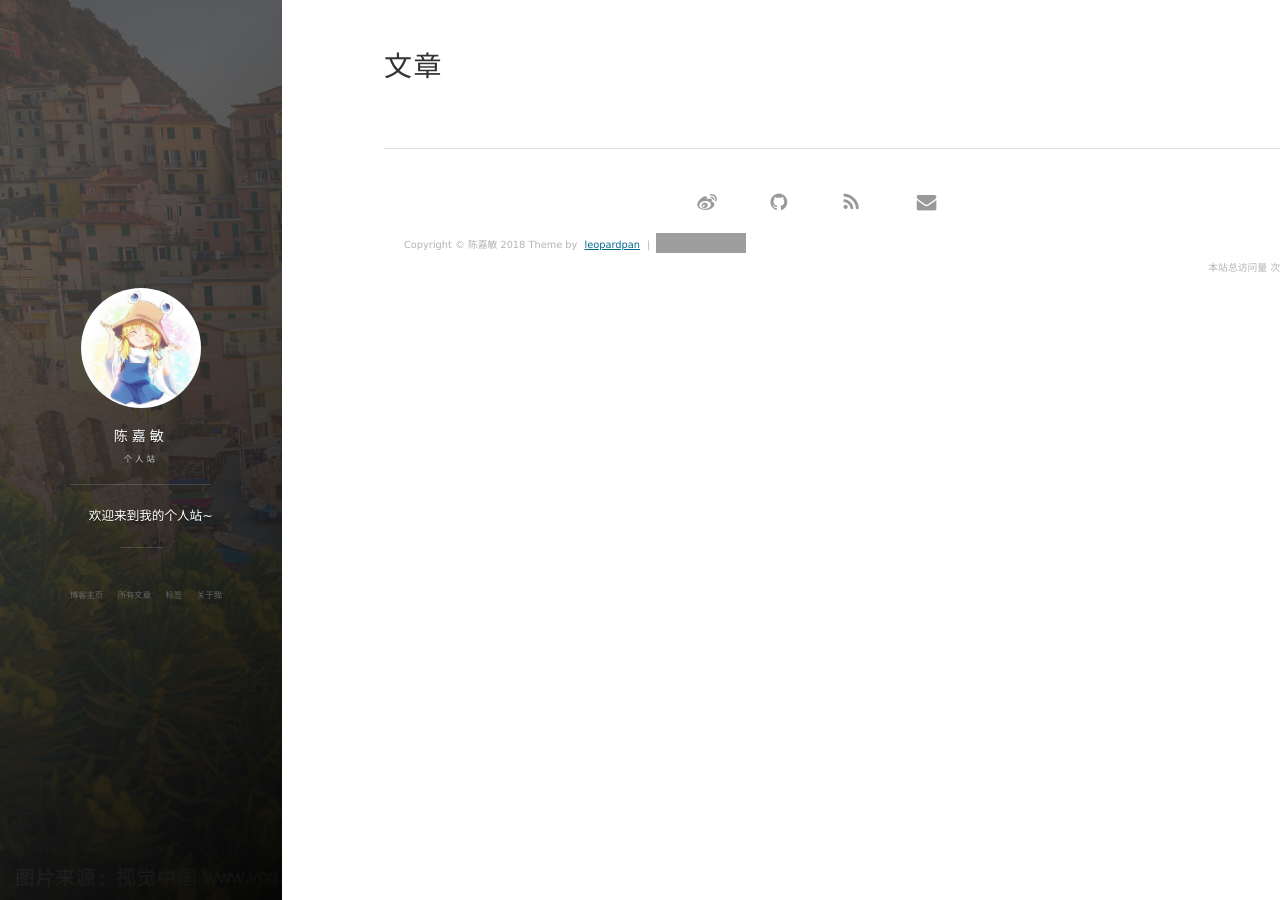
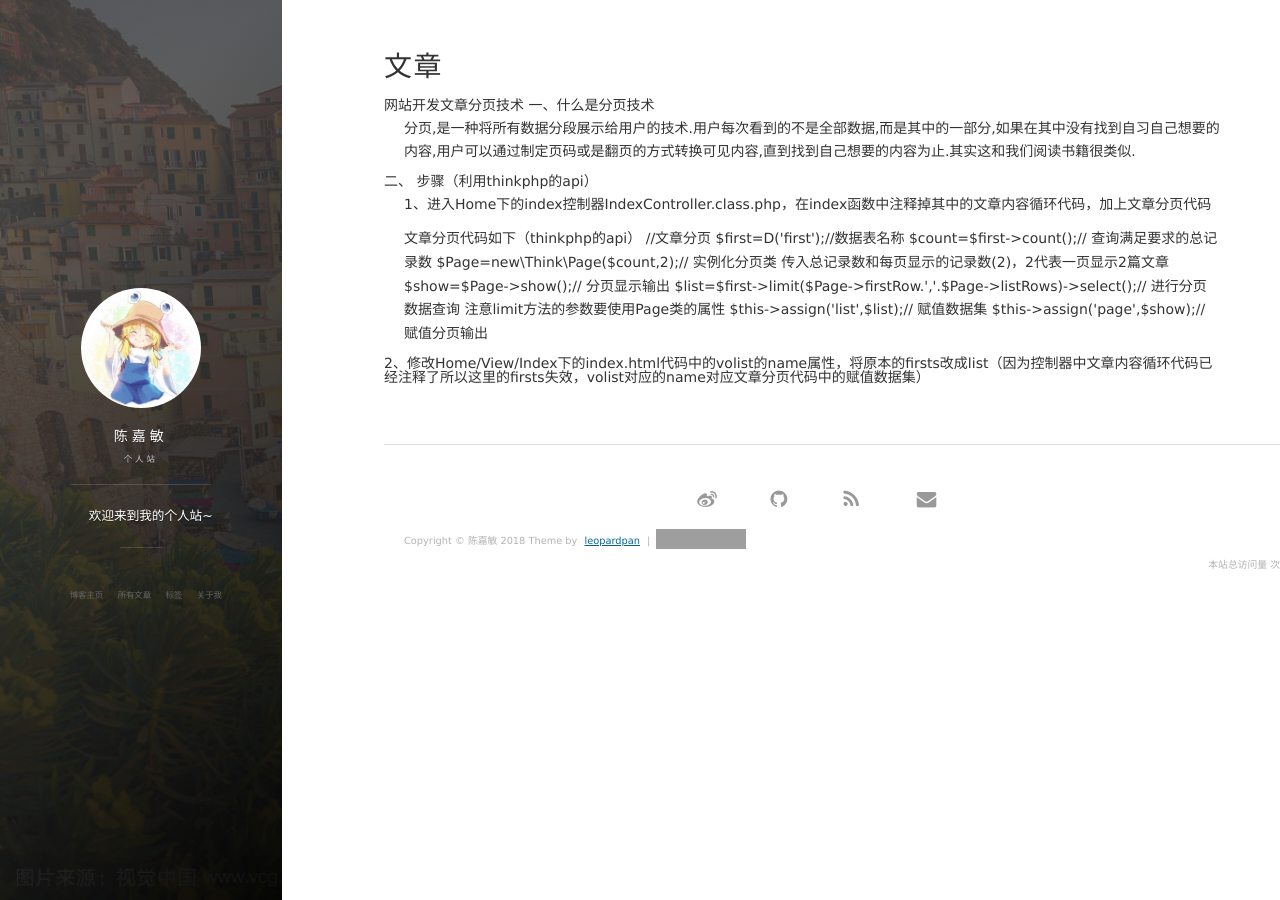
Before and after one commit to shujsegubfgf/shujsegubfgf.github.io, a Jekyll site: the page built from archive.html, in a window 1280 px wide. Built offline with Jekyll 4.4.1, drawn with Linux system fonts in a browser that asks for light colours; nearby versions of some CDN libraries; comment, search, counter and statistics services are not loaded; grey boxes are pictures that could not be loaded.

Commit message:
Update archive.html

```diff
--- a/archive.html
+++ b/archive.html
@@ -5,7 +5,32 @@ header : 所有文章
 group: navigation
 ---
 {% include JB/setup %}
-
+<h>网站开发文章分页技术</h>
+<h>一、什么是分页技术</h>
+<p>分页,是一种将所有数据分段展示给用户的技术.用户每次看到的不是全部数据,而是其中的一部分,如果在其中没有找到自习自己想要的内容,用户可以通过制定页码或是翻页的方式转换可见内容,直到找到自己想要的内容为止.其实这和我们阅读书籍很类似.</p>
+<h>二、 步骤（利用thinkphp的api）</h>
+<p>1、进入Home下的index控制器IndexController.class.php，在index函数中注释掉其中的文章内容循环代码，加上文章分页代码</p>
+<p>文章分页代码如下（thinkphp的api）
+//文章分页
+        $first=D('first');//数据表名称
+        $count=$first->count();// 查询满足要求的总记录数
+        $Page=new\Think\Page($count,2);// 实例化分页类 传入总记录数和每页显示的记录数(2)，2代表一页显示2篇文章
+        $show=$Page->show();// 分页显示输出
+        $list=$first->limit($Page->firstRow.','.$Page->listRows)->select();// 进行分页数据查询 注意limit方法的参数要使用Page类的属性
+        $this->assign('list',$list);// 赋值数据集
+        $this->assign('page',$show);// 赋值分页输出
+</p>
+<h>2、修改Home/View/Index下的index.html代码中的volist的name属性，将原本的firsts改成list（因为控制器中文章内容循环代码已经注释了所以这里的firsts失效，volist对应的name对应文章分页代码中的赋值数据集）</h>
+<p></p>
+<h></h>
+<p></p>
+<h></h>
+<p></p>
+<h></h>
+<p></p>
+<p></p>
+<p></p>
+<p></p>
 {% assign posts_collate = site.posts %}
 <div class="page card">
 {% include JB/posts_collate %}
```
